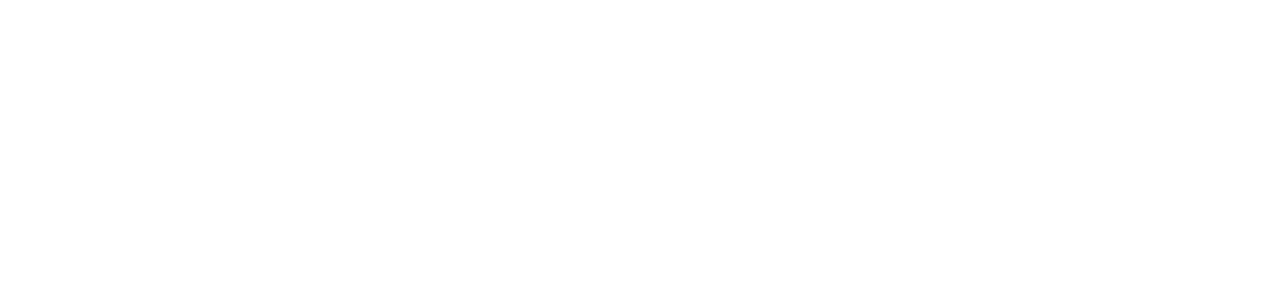
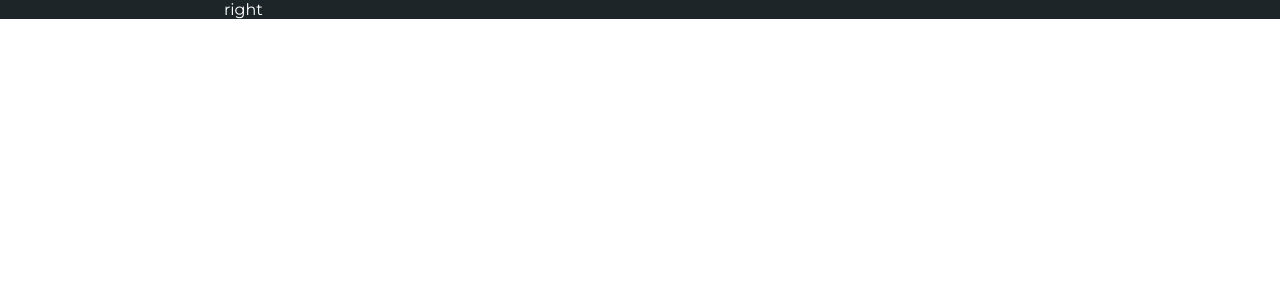
Before and after one commit to airowl/proj-html-vuejs, a Vue app: page / in a window 1280 px wide. Shown: the top 300 px of the page. Built offline with nearby package versions, Linux system fonts and the light colour scheme.

Commit message:
aggiunto pacchetto font awesome vue component

```diff
--- a/package.json
+++ b/package.json
@@ -8,6 +8,9 @@
     "lint": "vue-cli-service lint"
   },
   "dependencies": {
+    "@fortawesome/fontawesome-svg-core": "^6.1.1",
+    "@fortawesome/free-solid-svg-icons": "^6.1.1",
+    "@fortawesome/vue-fontawesome": "^2.0.6",
     "core-js": "^3.8.3",
     "vue": "^2.6.14"
   },
--- a/src/assets/scss/_column.scss
+++ b/src/assets/scss/_column.scss
@@ -1,6 +1,8 @@
 /* RESET */
 
-*{
+*,
+*::before,
+*::after{
     margin: 0;
     padding: 0;
     box-sizing: border-box;
@@ -8,6 +10,7 @@
 
 .container{
     max-width: 1440px;
+    width: 65%;
     margin: 0 auto;
 }
 
--- a/src/assets/scss/_globals.scss
+++ b/src/assets/scss/_globals.scss
@@ -73,3 +73,10 @@
     background-color: rgba($blue-lagoon, $alpha: .5);
     padding: 0 .5rem;
 }
+
+@mixin flex($flex-direction, $justify-content, $align-items) {
+    display: flex;
+    flex-direction: $flex-direction;
+    justify-content: $justify-content;
+    align-items: $align-items;
+}
--- a/src/components/Header.vue
+++ b/src/components/Header.vue
@@ -2,6 +2,16 @@
     <header>
         <!-- container -->
         <!-- due div wrapper a sinistra e destra in flex -->
+        <div class="container">
+            <div class="row">
+                <div class="col-6">
+                    <p></p>
+                </div>
+                <div class="col-6">
+                    right
+                </div>
+            </div>
+        </div>
     </header>
 </template>
 
@@ -12,5 +22,14 @@
 </script>
 
 <style lang="scss" scoped>
+@import '../assets/scss/style.scss';
 
+    header{
+        background-color: $shark;
+        color: $white;
+
+        div.container{
+
+        }
+    }
 </style>
--- a/src/main.js
+++ b/src/main.js
@@ -1,5 +1,12 @@
 import Vue from 'vue'
 import App from './App.vue'
+import { library } from '@fortawesome/fontawesome-svg-core'
+import { faUserSecret } from '@fortawesome/free-solid-svg-icons'
+import { FontAwesomeIcon } from '@fortawesome/vue-fontawesome'
+
+library.add(faUserSecret)
+
+Vue.component('font-awesome-icon', FontAwesomeIcon)
 
 Vue.config.productionTip = false
 
```
Also changed, not shown: 1 other file (tests, documents, lock files or other folders).
